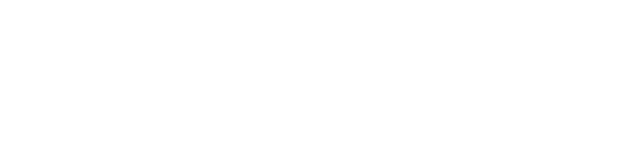
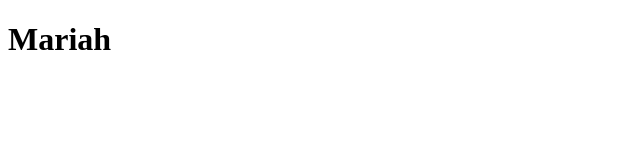
Before and after one commit to sandiMariah/avalinda, a plain HTML site: page index.html in a window 1280 px wide. Shown: the whole page, without its empty margins (0-640 px from the left). Drawn offline with Linux system fonts and the light colour scheme.

Commit message:
third commit

```diff
--- a/index.html
+++ b/index.html
@@ -6,6 +6,6 @@
     <title>Document</title>
 </head>
 <body>
-
+    <h1>Mariah</h1>
 </body>
 </html>
```
